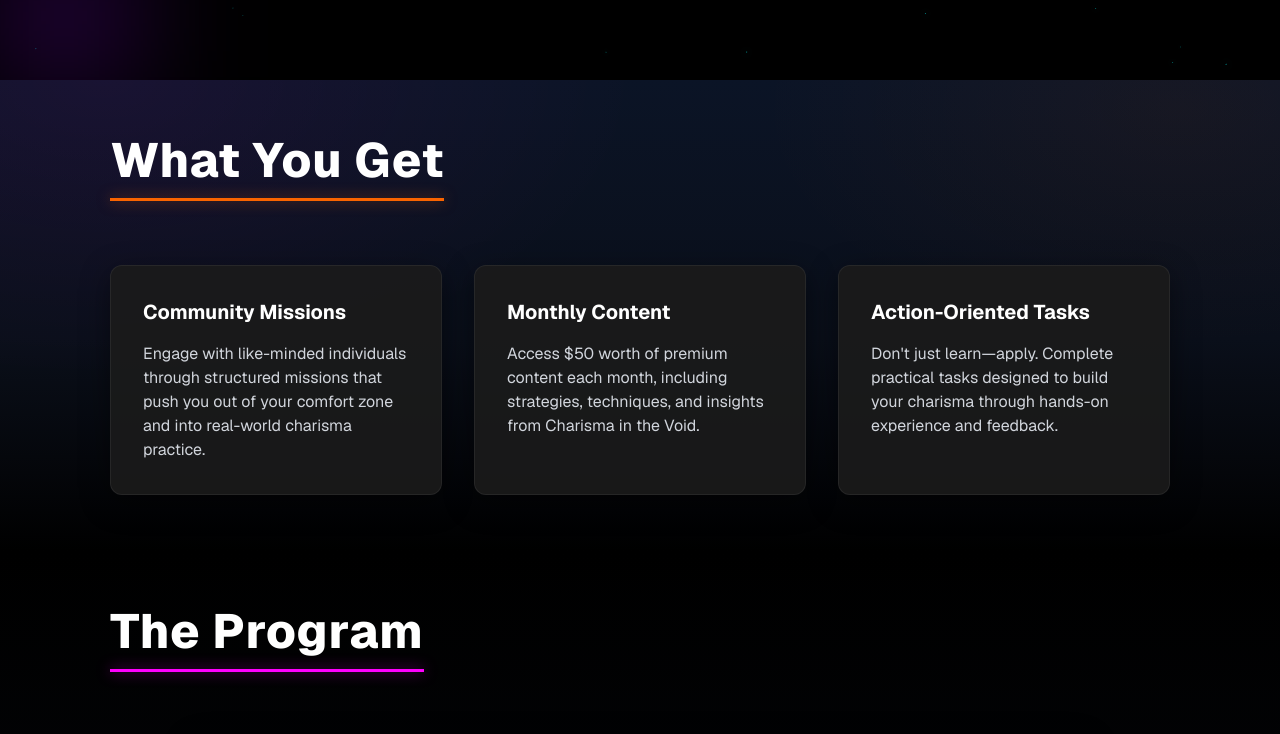
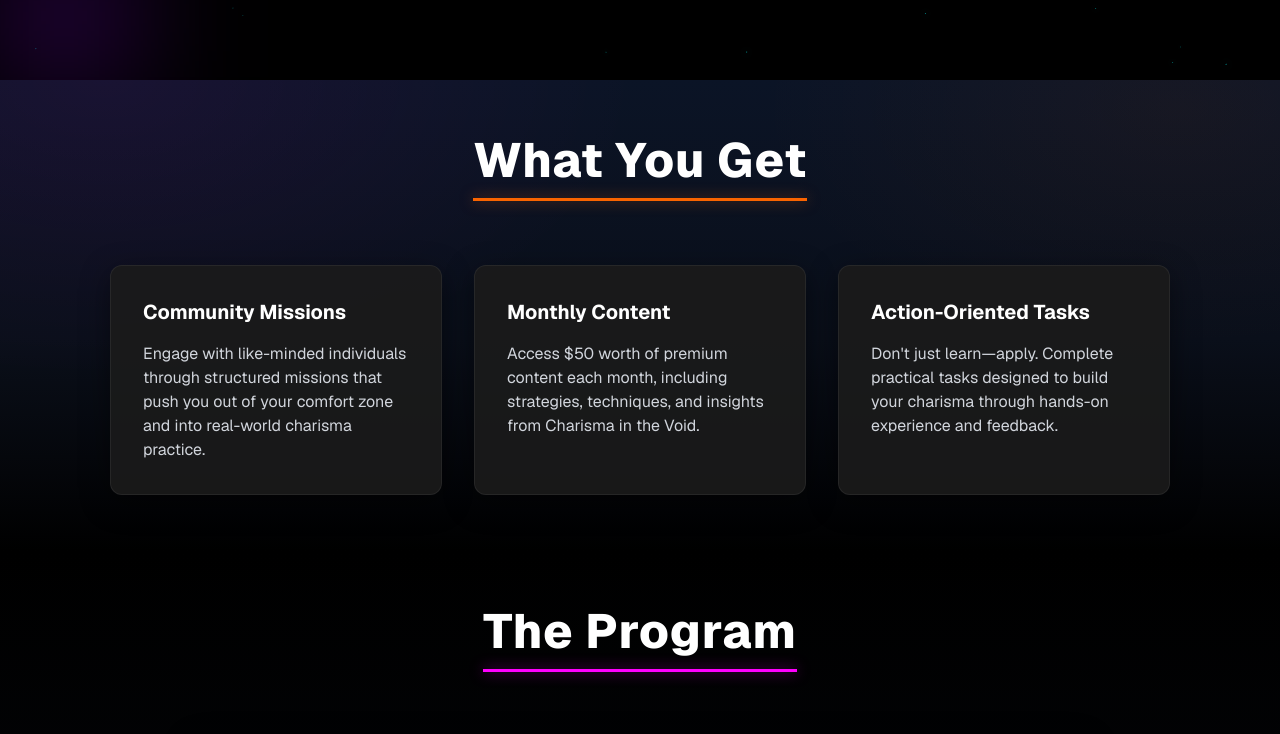
Before and after one commit to wayfindercollective/wayfinderrepo, a Next.js app: page / in a window 1280 px wide. Shown: the part 740-1474 px from the top of the page. Built offline with nearby package versions, Linux system fonts and the light colour scheme.

Commit message:
feat: Add new colors and center section titles
Adds new color variables and a wrapper to center section titles for better visual appeal.

Co-authored-by: peter <peter@wayfindercoaching.net>

```diff
--- a/app/globals.css
+++ b/app/globals.css
@@ -20,10 +20,14 @@ body {
 
 :root {
   --voidBlack: #000000;
-  --voidCyan: #00ffff;     /* Cyan Glow */
+  --voidCyan: #00ffff;     /* Cyan */
   --voidMagenta: #ff00ff;  /* Magenta */
+  --voidPurple: #8000ff;   /* Purple */
   --voidDepth: #1b1b1b;    /* Depth layering */
-  --voidOrange: #fa6400;   /* Orange accent */
+  --voidOrange: #fa6400;    /* Orange */
+  --voidLightBlue: #00ccff; /* Light Blue */
+  --voidPink: #ff00cc;     /* Pink */
+  --voidYellow: #ffff00;   /* Yellow */
   --voidWhite: #ffffff;    /* Pure white */
   --voidNavy: #0b1220;     /* Deep navy for light sections */
 }
@@ -60,7 +64,7 @@ body { background: var(--voidBlack); color: var(--voidWhite); }
   box-shadow: 0 8px 30px rgba(0,0,0,0.45);
 }
 
-/* full-width underlines for section titles */
+/* full-width underlines for section titles - centered */
 .sectionTitle {
   font-weight: 800;
   letter-spacing: 0.02em;
@@ -73,6 +77,12 @@ body { background: var(--voidBlack); color: var(--voidWhite); }
   height: 3px;
   margin: 14px 0 0;
   box-shadow: 0 0 14px currentColor;
+}
+
+/* wrapper to ensure centered titles */
+.sectionTitleWrapper {
+  text-align: center;
+  width: 100%;
 }
 
 /* color variants for section title underlines */
@@ -88,6 +98,22 @@ body { background: var(--voidBlack); color: var(--voidWhite); }
   background: var(--voidOrange);
   box-shadow: 0 0 14px rgba(250,100,0,0.55);
 }
+.sectionTitlePurple::after {
+  background: var(--voidPurple);
+  box-shadow: 0 0 14px rgba(128,0,255,0.55);
+}
+.sectionTitleLightBlue::after {
+  background: var(--voidLightBlue);
+  box-shadow: 0 0 14px rgba(0,204,255,0.55);
+}
+.sectionTitlePink::after {
+  background: var(--voidPink);
+  box-shadow: 0 0 14px rgba(255,0,204,0.55);
+}
+.sectionTitleYellow::after {
+  background: var(--voidYellow);
+  box-shadow: 0 0 14px rgba(255,255,0,0.55);
+}
 
 /* small accents that you can apply where needed */
 .accentCyan { color: var(--voidCyan); }
--- a/app/page.tsx
+++ b/app/page.tsx
@@ -40,9 +40,11 @@ export default function Home() {
       {/* What You Get Section - White */}
       <section className="voidSection voidNavy">
         <div className="voidContainer">
-          <h2 className="text-4xl sm:text-5xl font-bold text-center mb-16 text-white sectionTitle sectionTitleOrange">
+          <div className="sectionTitleWrapper">
+            <h2 className="text-4xl sm:text-5xl font-bold mb-16 text-white sectionTitle sectionTitleOrange">
               What You Get
             </h2>
+          </div>
           <div className="grid md:grid-cols-3 gap-8">
             <div className="cardVoid text-white p-8">
               <h3 className="text-xl font-bold mb-4">Community Missions</h3>
@@ -69,9 +71,11 @@ export default function Home() {
       {/* Program Details Section - Black */}
       <section className="voidSection voidDark">
         <div className="voidContainer">
-          <h2 className="text-4xl sm:text-5xl font-bold text-center mb-16 text-white sectionTitle sectionTitleMagenta">
+          <div className="sectionTitleWrapper">
+            <h2 className="text-4xl sm:text-5xl font-bold mb-16 text-white sectionTitle sectionTitleMagenta">
               The Program
             </h2>
+          </div>
           <div className="max-w-4xl mx-auto">
             <div className="space-y-8">
               <div className="cardVoid p-8">
@@ -123,9 +127,11 @@ export default function Home() {
       <section className="voidSection voidNavy">
         <div className="voidContainer">
           <div className="text-center mb-16">
+            <div className="sectionTitleWrapper">
               <h2 className="text-4xl sm:text-5xl font-bold mb-6 text-white sectionTitle sectionTitleOrange">
                 Why Void Underground?
               </h2>
+            </div>
             <p className="text-xl text-gray-300 max-w-3xl mx-auto">
               Most charisma programs focus on theory. We focus on action.
             </p>
@@ -169,9 +175,11 @@ export default function Home() {
         <div className="absolute bottom-0 left-0 w-32 h-32 bg-purple-600/30 blur-3xl"></div>
         <div className="relative max-w-7xl mx-auto px-4 sm:px-6 lg:px-8 py-24 sm:py-32">
           <div className="text-center mb-16">
+            <div className="sectionTitleWrapper">
               <h2 className="text-4xl sm:text-5xl font-bold mb-6 text-white sectionTitle sectionTitleCyan">
                 Investment
               </h2>
+            </div>
             <p className="text-xl text-gray-300">
               One-time payment for 6 months of premium access
             </p>
@@ -223,7 +231,7 @@ export default function Home() {
         <div className="absolute bottom-0 left-0 w-32 h-32 bg-purple-600/20 blur-3xl"></div>
         <div className="relative max-w-7xl mx-auto px-4 sm:px-6 lg:px-8 py-24 sm:py-32">
           <div className="text-center max-w-3xl mx-auto">
-            <h2 className="text-4xl sm:text-5xl font-bold mb-6 text-black sectionTitle sectionTitleCyan">
+            <h2 className="text-4xl sm:text-5xl font-bold mb-6 text-black">
               Ready to Transform Your Charisma?
             </h2>
             <p className="text-xl text-gray-600 mb-12">
```
Lines whose indentation alone changed are shown as unchanged.
